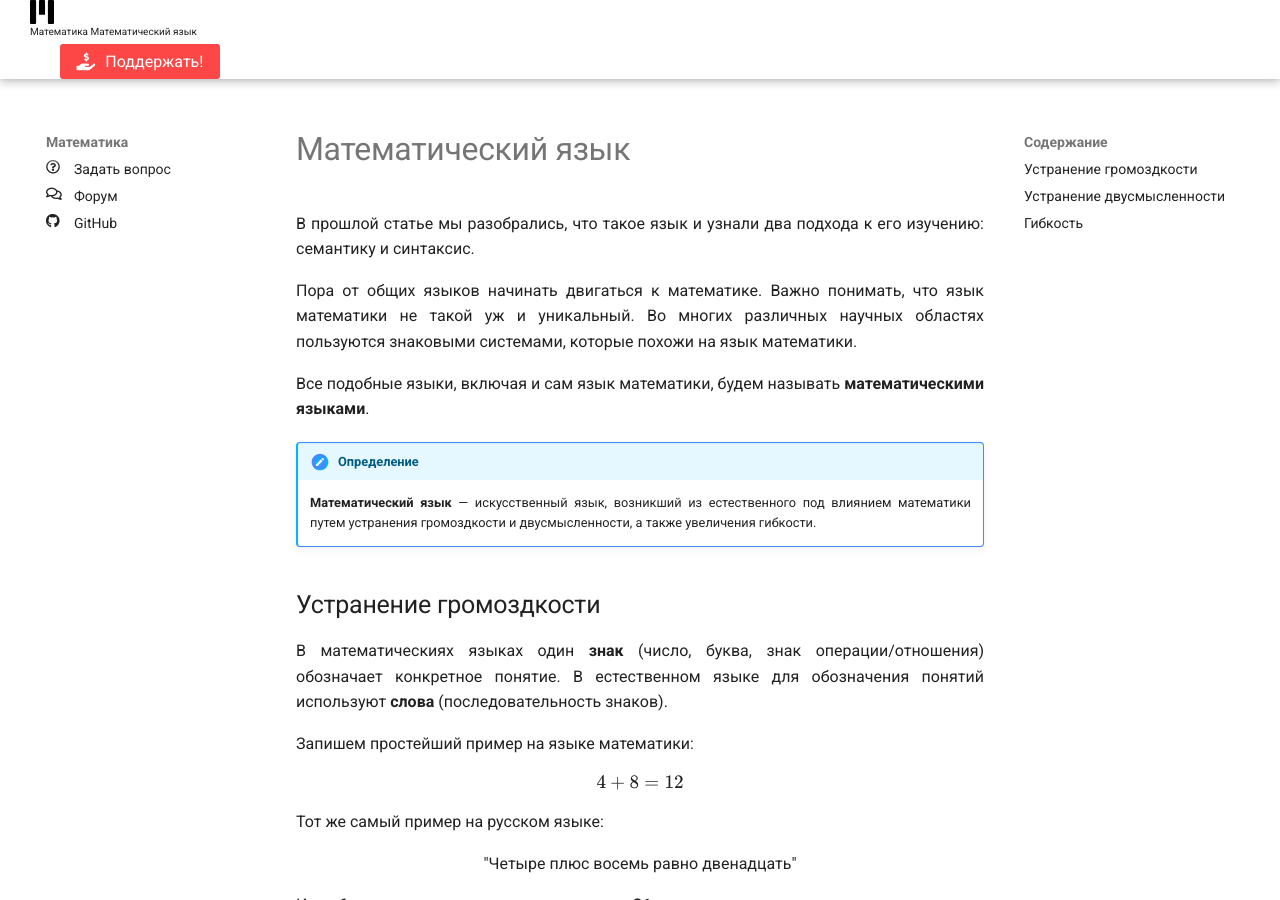
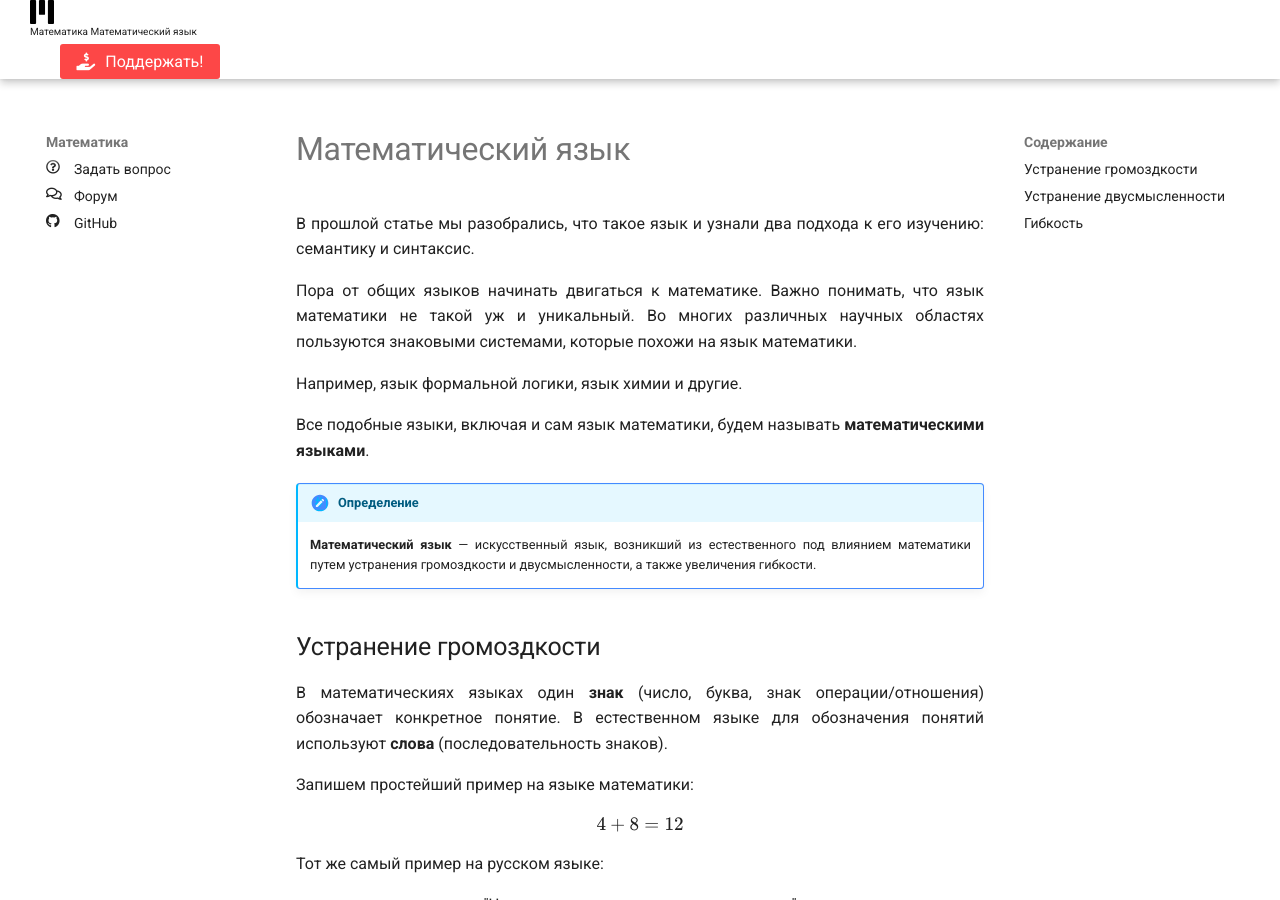
Before and after one commit to CMTV/mathit, an MkDocs documentation site: the page built from docs/math-lang/math.md, in a window 1280 px wide and 900 px high. Built offline with MkDocs 1.6.1 and Material for MkDocs 9.7.7, drawn with Linux system fonts in a browser that asks for light colours; formulas are drawn with MathJax 3.

Commit message:
SEO описание "Математический язык"

```diff
--- a/docs/math-lang/math.md
+++ b/docs/math-lang/math.md
@@ -1,9 +1,13 @@
+description: Объясняется, что такое математический языки, почему в них входит и язык математики, а также чем они отличаются от естественных языков.
+
 # Математический язык
 
 В прошлой статье мы разобрались, что такое язык и узнали два подхода к его изучению: семантику и синтаксис.
 
 Пора от общих языков начинать двигаться к математике. Важно понимать, что язык математики не такой уж и уникальный.
 Во многих различных научных областях пользуются знаковыми системами, которые похожи на язык математики.
+
+Например, язык формальной логики, язык химии и другие.
 
 Все подобные языки, включая и сам язык математики, будем называть **математическими языками**.
 
```
